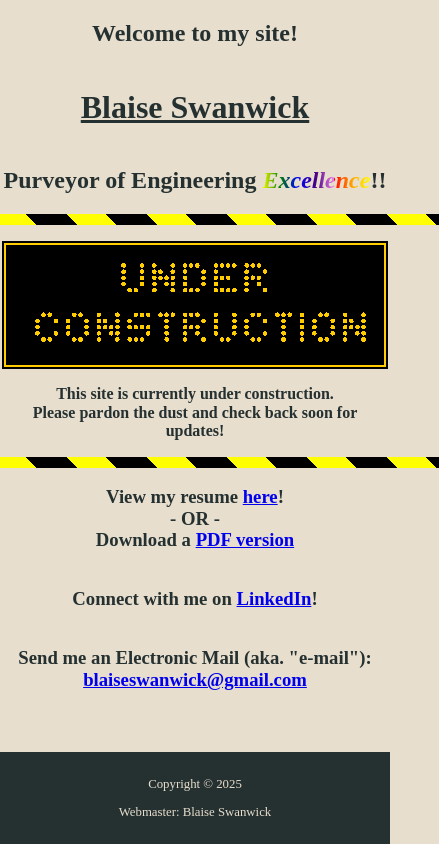
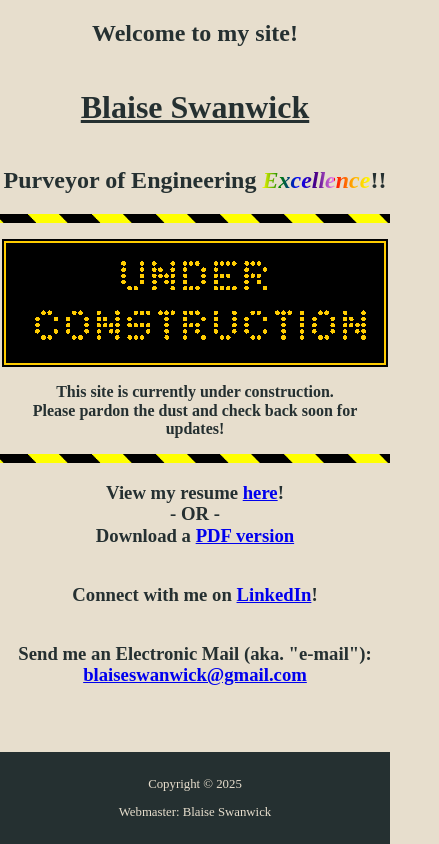
Before and after one commit to bswanwick/bswanwick.github.io, a plain HTML site: page index.html in a window 390 px wide. Shown: the whole page, 439 px wide, since content can reach past the window. Drawn offline with nearby package versions, Linux system fonts and the light colour scheme.

Commit message:
mobile image fix

```diff
--- a/styles.css
+++ b/styles.css
@@ -75,3 +75,7 @@ footer {
 #construction h4 {
   margin: 0;
 }
+
+img {
+  max-width: 100vw;
+}
```
